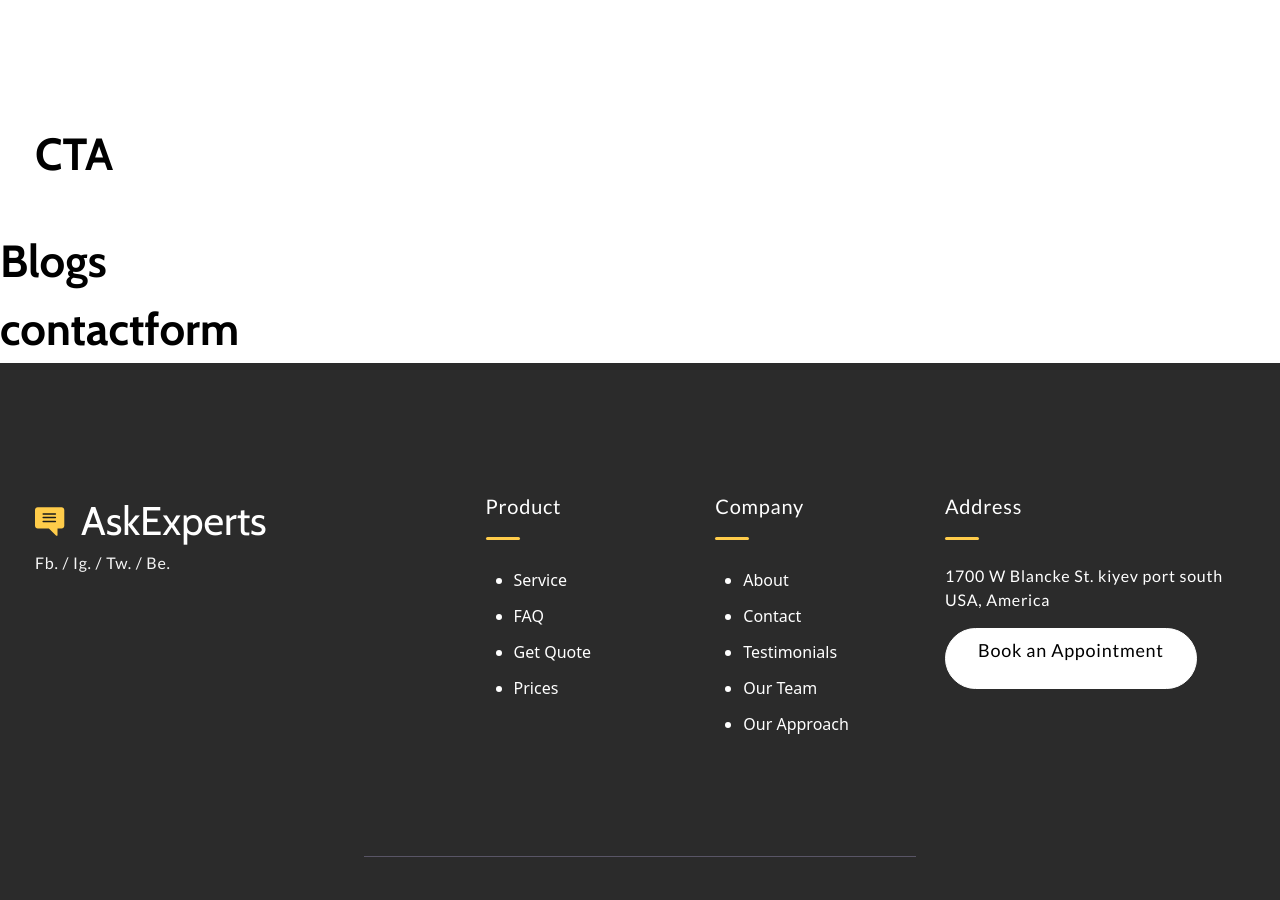
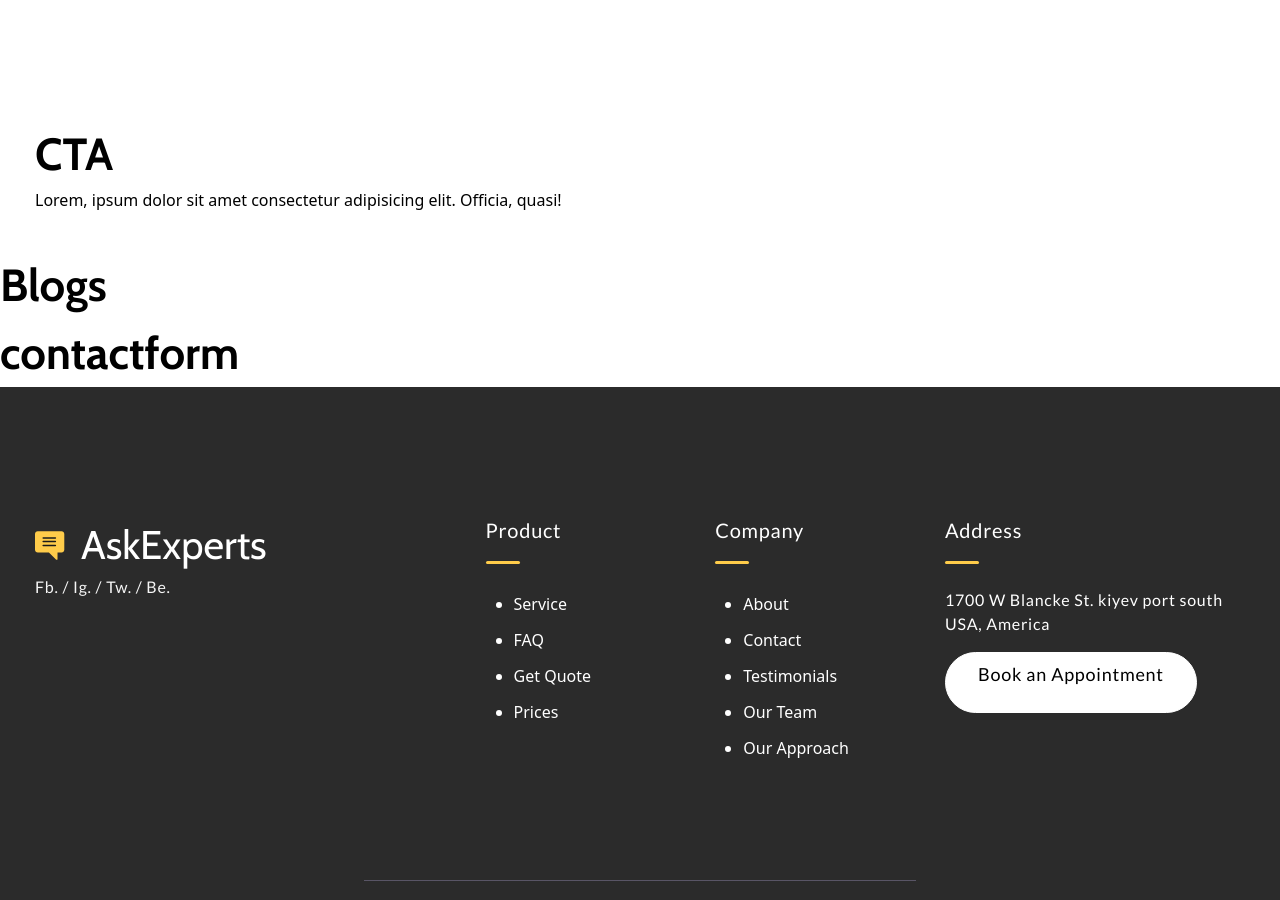
Before and after one commit to uuqkun/ask-experts-app, a React (Vite) app: page / in a window 1280 px wide. Shown: the part 6662-7562 px from the top of the page. Built offline with nearby package versions, Linux system fonts and the light colour scheme.

Commit message:
initiated

```diff
--- a/src/components/CTA.jsx
+++ b/src/components/CTA.jsx
@@ -5,6 +5,7 @@ const CTA = () => {
     <section className="flex justify-center mb-10 relative pt-20">
       <div className="lg:w-[1210px] w-[85%]">
         <h2>CTA</h2>
+        Lorem, ipsum dolor sit amet consectetur adipisicing elit. Officia, quasi!
       </div>
     </section>
   );
```
